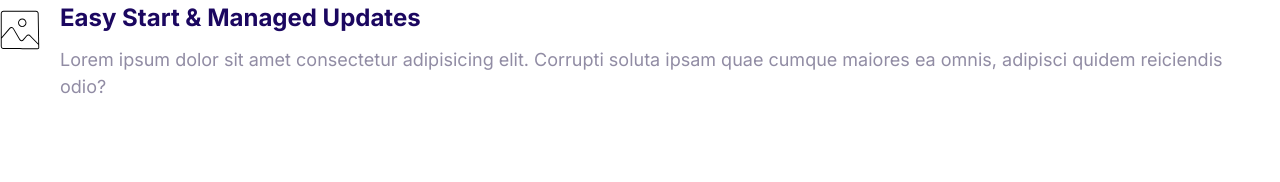
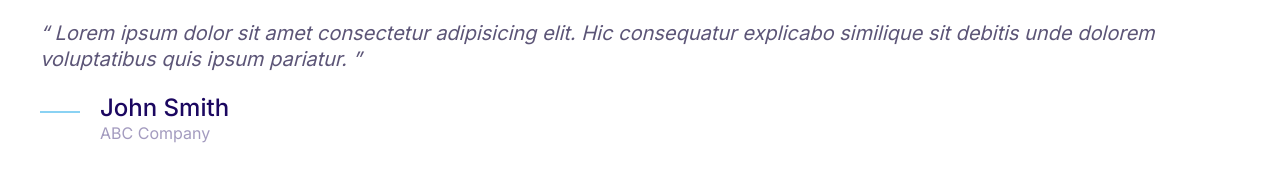
Before and after one commit to jinch/moshify, a plain HTML site: page index.html in a window 1280 px wide. Drawn offline with Linux system fonts and the light colour scheme.

Commit message:
Defined Quote Styles

```diff
--- a/css/styles.css
+++ b/css/styles.css
@@ -4,6 +4,7 @@
   --color-accent: #ff3400;
   --color-headings: #1b0760;
   --color-body: #918ca4;
+  --color-body-darker: #5c5577;
   --color-border: #ccc;
   --border-radius: 30px;
 }
@@ -369,3 +370,54 @@ a {
 .media__image {
   margin-top: 1rem;
 }
+
+/* ///////// Quotes ///////// */
+.quote {
+  font-size: 3rem;
+  font-style: italic;
+  color: var(--color-body-darker);
+  line-height: 1.3;
+}
+
+.quote__text::before {
+  content: open-quote;
+}
+
+.quote__text::after {
+  content: close-quote;
+}
+
+.quote__author {
+  font-size: 3rem;
+  font-weight: 500;
+  font-style: normal;
+  margin-bottom: 0;
+}
+
+.quote__organization {
+  color: var(--color-headings);
+  opacity: 0.4;
+  font-size: 2rem;
+  font-style: normal;
+}
+
+.quote__line {
+  position: relative;
+  bottom: 10px;
+}
+
+@media screen and (min-width: 1024px) {
+  .quote {
+    font-size: 2rem;
+  }
+
+  .quote__author {
+    font-size: 2.4rem;
+  }
+
+  .quote__organization {
+    font-size: 1.6rem;
+  }
+}
+
+/* ///////// Grids ///////// */
--- a/index.html
+++ b/index.html
@@ -16,20 +16,25 @@
     <title>Document</title>
   </head>
   <body>
+    <blockquote class="quote">
+      <p class="quote__text">
+        Lorem ipsum dolor sit amet consectetur adipisicing elit. Hic consequatur
+        explicabo similique sit debitis unde dolorem voluptatibus quis ipsum
+        pariatur.
+      </p>
+      <footer>
         <div class="media">
           <div class="media__image">
-        <svg class="icon icon--primary">
-          <use xlink:href="images/sprite.svg#snap"></use>
+            <svg class="icon icon--primary quote__line">
+              <use xlink:href="images/sprite.svg#line"></use>
             </svg>
           </div>
           <div class="media__body">
-        <h3 class="media__title">Easy Start & Managed Updates</h3>
-        <p>
-          Lorem ipsum dolor sit amet consectetur adipisicing elit. Corrupti
-          soluta ipsam quae cumque maiores ea omnis, adipisci quidem reiciendis
-          odio?
-        </p>
+            <h3 class="media__title quote__author">John Smith</h3>
+            <p class="quote__organization">ABC Company</p>
           </div>
         </div>
+      </footer>
+    </blockquote>
   </body>
 </html>
```
Also changed, not shown: components/quotes.html (added, +20 -0 lines). Lines whose indentation alone changed are shown as unchanged.
